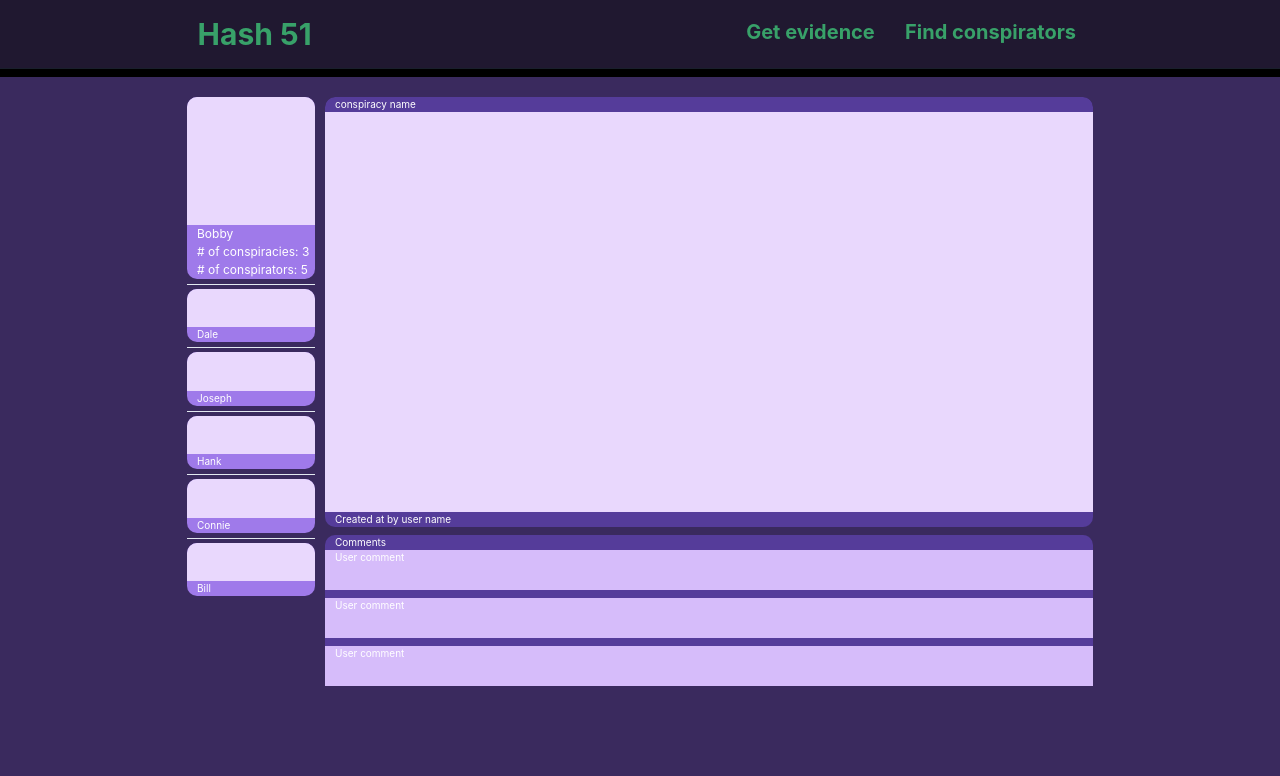
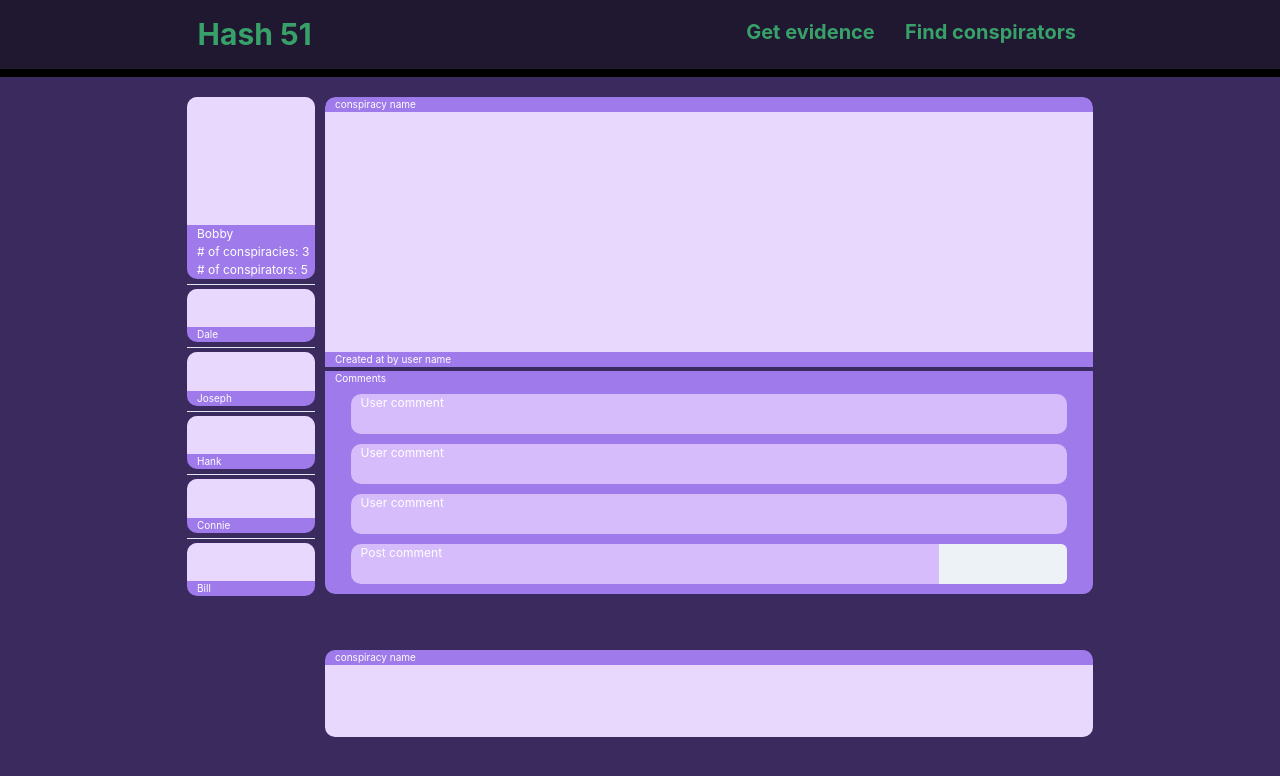
Before and after one commit to dougbacca89/Hash51-2.0, a React app: page / in a window 1280 px wide. Shown: the top 776 px of the page. Built offline with nearby package versions, Linux system fonts and the light colour scheme.

Commit message:
added post button and make post container

```diff
--- a/client/src/pages/storyPage/StoryContainer.jsx
+++ b/client/src/pages/storyPage/StoryContainer.jsx
@@ -30,7 +30,7 @@ const StoryContainer = props => {
       </Box>
       <Box
         maxH="80vh"
-        minW="60vw"
+        minW="50vw"
         verticalAlign="top"
         borderRadius={10}
         overflowY="scroll"
@@ -41,7 +41,7 @@ const StoryContainer = props => {
             backgroundColor: `rgba(0, 0, 0, 0.05)`,
           },
           '&::-webkit-scrollbar-thumb': {
-            backgroundColor: `rgba(0, 0, 0, 0.05)`,
+            backgroundColor: `rgba(0, 0, 0, 0.5)`,
           },
         }}
       >
--- a/client/src/pages/storyPage/components/Comment.jsx
+++ b/client/src/pages/storyPage/components/Comment.jsx
@@ -2,12 +2,12 @@ import React from 'react';
 
 import {
   Text,
-  Box
+  Box,
 } from "@chakra-ui/react";
 
 const Comment = () => (
-  <Box bg="purple.200" mb="1vh" w="60vw">
-    <Text ml="10px" fontSize="10px" minH="5vh">User comment</Text>
+  <Box bg="purple.200" mb="1.25vh" w="56vw" ml="2vw" borderRadius={10}>
+    <Text ml="10px" fontSize="12px" minH="5vh">User comment</Text>
   </Box>
   );
 
--- a/client/src/pages/storyPage/components/CommentList.jsx
+++ b/client/src/pages/storyPage/components/CommentList.jsx
@@ -6,14 +6,15 @@ import {
 } from "@chakra-ui/react";
 
 import Comment from './Comment';
+import PostComment from './PostComment';
 
 const CommentList = () => (
-  <Box bg="purple.700" mb="7vh" w="60vw" borderRadius={10}>
-    <Text ml="10px" fontSize="10px">Comments</Text>
+  <Box bg="purple.400" mb="7vh" w="60vw" borderBottomRadius={10} alignContent="center">
+    <Text ml="10px" fontSize="10px" mb="1vh">Comments</Text>
     <Comment />
     <Comment />
     <Comment />
-
+    <PostComment />
   </Box>
   );
 
--- a/client/src/pages/storyPage/components/PostComment.jsx
+++ b/client/src/pages/storyPage/components/PostComment.jsx
@@ -1,7 +1,19 @@
 import React from 'react';
 
+import {
+  Text,
+  Box,
+  Button,
+  Flex
+} from "@chakra-ui/react";
+
 const PostComment = () => (
-  <div />
+  <Flex>
+    <Box bg="purple.200" mb="1.25vh" w="46vw" ml="2vw" borderLeftRadius={10}>
+      <Text ml="10px" fontSize="12px" minH="5vh">Post comment</Text>
+    </Box>
+    <Button w="10vw" borderLeftRadius={0}/>
+  </Flex>
   );
 
 export default PostComment;
--- a/client/src/pages/storyPage/components/Story.jsx
+++ b/client/src/pages/storyPage/components/Story.jsx
@@ -7,11 +7,12 @@ import {
 
 import CommentList from './CommentList';
 
+
 const Story = () => (
   <div>
-    <Box bg="purple.700" mb="1vh" w="60vw" borderRadius={10}>
+    <Box bg="purple.400" mb=".5vh" w="60vw" borderTopRadius={10}>
       <Text ml="10px" fontSize="10px">conspiracy name</Text>
-      <Box bg="purple.100" w="60vw" h="50vh" />
+      <Box bg="purple.100" w="60vw" h="30vh" />
       <Text ml="10px" fontSize="10px">Created at by user name</Text>
     </Box>
     <CommentList />
```
Also changed, not shown: client/src/pages/storyPage/components/StoryList.jsx (+6 -6 lines), 1 other file (tests, documents, lock files or other folders).
